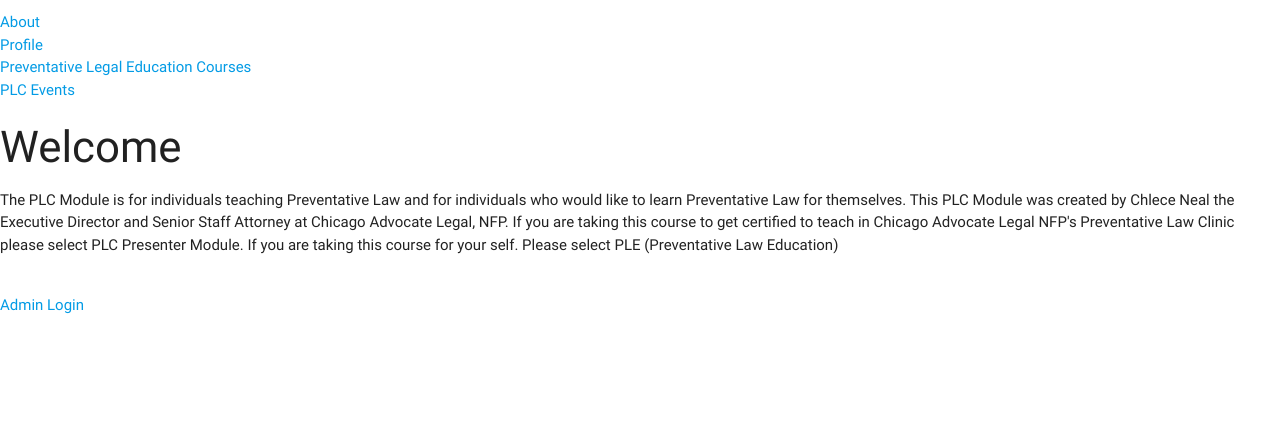
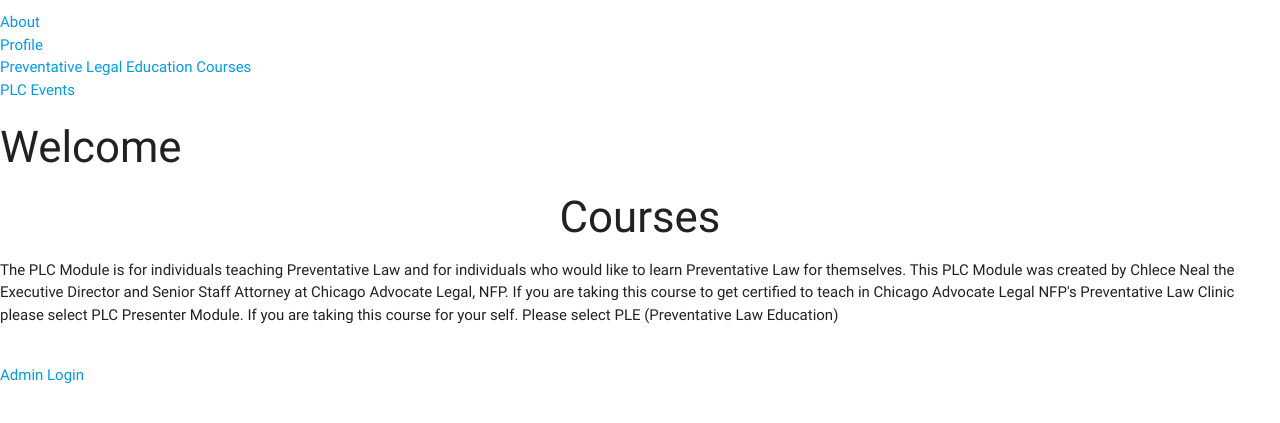
Before and after one commit to CNWNMURRAY/PLI-COMP490, a Django app: page / in a window 1280 px wide. Shown: the part 168-591 px from the top of the page. Run offline with Django 3.2, Linux system fonts and the light colour scheme; data that the repository does not hold is empty; some libraries are stand-ins or nearby versions.

Commit message:
udpated course link does work
none of the links work but everything elses does

```diff
--- a/PLI/PLCert/templates/PLCert/index.html
+++ b/PLI/PLCert/templates/PLCert/index.html
@@ -4,6 +4,15 @@
 {% block content %}
 <div class = "title"></div>
         <h3> Welcome </h3>
+<div class = "course_containter">
+  <h3 class="center-align">Courses</h3>
+
+        <ul class="courses">
+          {% for courses in courses %}
+          <li class= "collection-item"><a href="/PLCert/courses/{{courses.id}}">{{courses.title}}</a></li>
+          {% endfor %}
+       </ul>
+      </div>
 
          <p class="introduction">
              The PLC Module is for individuals teaching Preventative Law and for individuals
--- a/PLI/PLCert/urls.py
+++ b/PLI/PLCert/urls.py
@@ -4,9 +4,10 @@
 
 # ^ means the url will start with nothing and & means end with nothing
 # views.index  means looks in view.py file for a method called index and we named it index
-
+#? means parameter which is id and \d represents it should be a digit and +
 urlpatterns = [
     url(r'^$', views.index, name ='index'),
     url(r'^about/$', views.about, name ='about'),
     url(r'^courses/$', views.courses, name ='courses'),
+
 ];
--- a/PLI/PLCert/views.py
+++ b/PLI/PLCert/views.py
@@ -5,14 +5,6 @@
 
 # Create your views here.
 def index(request):
-    return render(request, 'PLCert/index.html')
-
-
-
-def about(request):
-    return render(request, 'PLCert/about.html')
-
-def courses(request):
 
     courses =  Course.objects.all()
     #variable set equal to Course from models to get all courses.
@@ -22,4 +14,12 @@
         'courses':courses
     }
 
-    return render(request, 'PLCert/courses.html', context)
+    return render(request, 'PLCert/index.html', context)
+
+
+
+def about(request):
+    return render(request, 'PLCert/about.html')
+
+def courses(request):
+    return render(request, 'PLCert/courses.html')
```
Also changed, not shown: PLI/PLCert/templates/PLCert/courses.html (+1 -7 lines).
